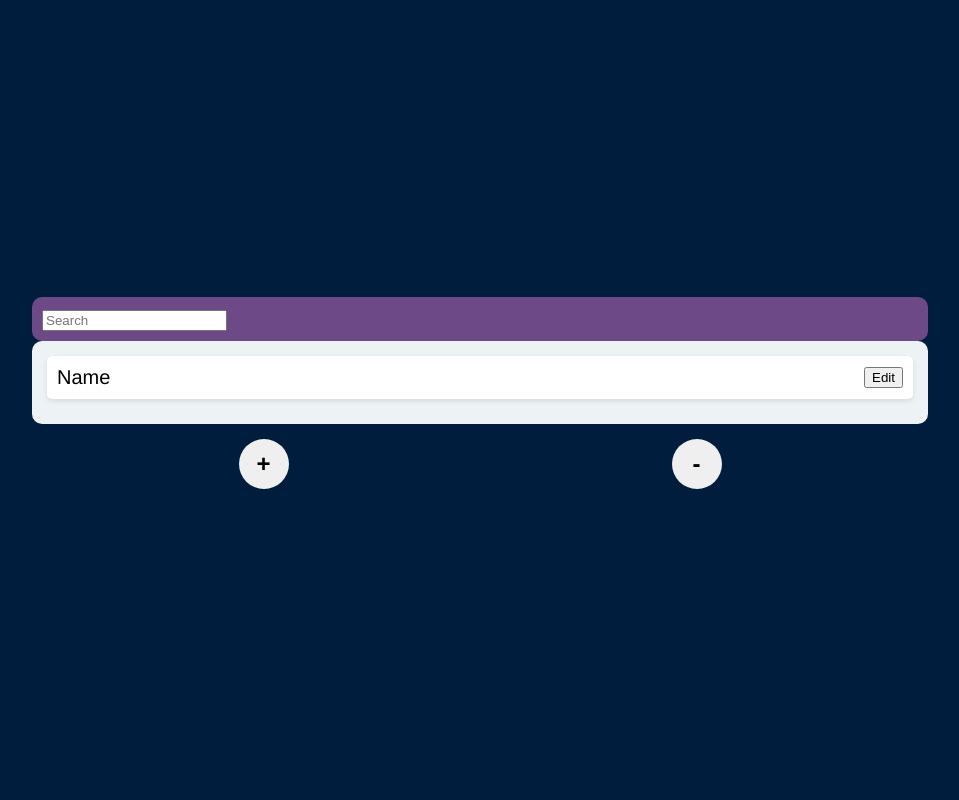
After one commit to stricklandj5560/cop4331-a1, a PHP site: page /contacts.html in a window 1280 px wide. The commit adds this page. Shown: the whole page, without its empty margins (160-1119 px from the left). Run offline with PHP 8.4, Linux system fonts and the light colour scheme.

Commit message:
added contacts page still a wip

```diff
--- a/assets/scripts/main.js
+++ b/assets/scripts/main.js
@@ -23,6 +23,9 @@ const signIn = () => {
             if (res.error === '') {
                 console.log("Login successful.");
                 alert('User ID: ' + res.id)
+
+            //redirect to landing page
+            window.location.href = "contacts.html";
             // show error label.
             } else {
                 incorrectUNPWlbl.style.display = 'inline';
--- a/assets/styles/style.css
+++ b/assets/styles/style.css
@@ -190,3 +190,47 @@ body {
     padding: 30px 0;
     text-align: center;
 }
+
+/*contact page css*/
+.contacts-page .search-bar {
+    padding: 10px;
+    background-color: #6e4987;
+    border-radius: 10px;
+}
+
+.contacts-page .contacts-area {
+    flex: 1;
+    padding: 15px;
+    overflow-y: auto;
+    background-color: #edf2f4;
+    border-radius: 10px;
+}
+
+.contacts-page .contact-card {
+    display: flex;
+    justify-content: space-between;
+    align-items: center;
+    padding: 10px;
+    background-color: #ffffff;
+    border-radius: 5px;
+    margin-bottom: 10px;
+    box-shadow: 0 2px 5px rgba(0, 0, 0, 0.1);
+}
+
+.contacts-page .action-buttons {
+    display: flex;
+    justify-content: space-around;
+    padding: 15px;
+    background-color: #001d3d;
+}
+
+.contacts-page .action-btn {
+    width: 50px;
+    height: 50px;
+    border-radius: 50%;
+    font-size: 24px;
+    font-weight: bold;
+    color: rgb(0, 0, 0);
+    border: none;
+    cursor: pointer;
+}
--- /dev/null
+++ b/contacts.html
@@ -0,0 +1,27 @@
+<!DOCTYPE html>
+<html lang="en">
+<head>
+    <meta charset="UTF-8">
+    <meta name="viewport" content="width=device-width, initial-scale=1.0">
+    <link rel="stylesheet" href="assets/styles/style.css">
+    <title>Contacts Page</title>
+</head>
+<body class="contacts-page">
+    <div class="container">
+        <header class="search-bar">
+            <input type="text" placeholder="Search" class="search-input">
+        </header>
+        <main class="contacts-area">
+            <div class="contact-card">
+                <span class="contact-name">Name</span>
+                <button class="edit-btn">Edit</button>
+            </div>
+            <!-- Add more dummy contact cards as needed -->
+        </main>
+        <footer class="action-buttons">
+            <button class="action-btn add-btn">+</button>
+            <button class="action-btn delete-btn">-</button>
+        </footer>
+    </div>
+</body>
+</html>
```
